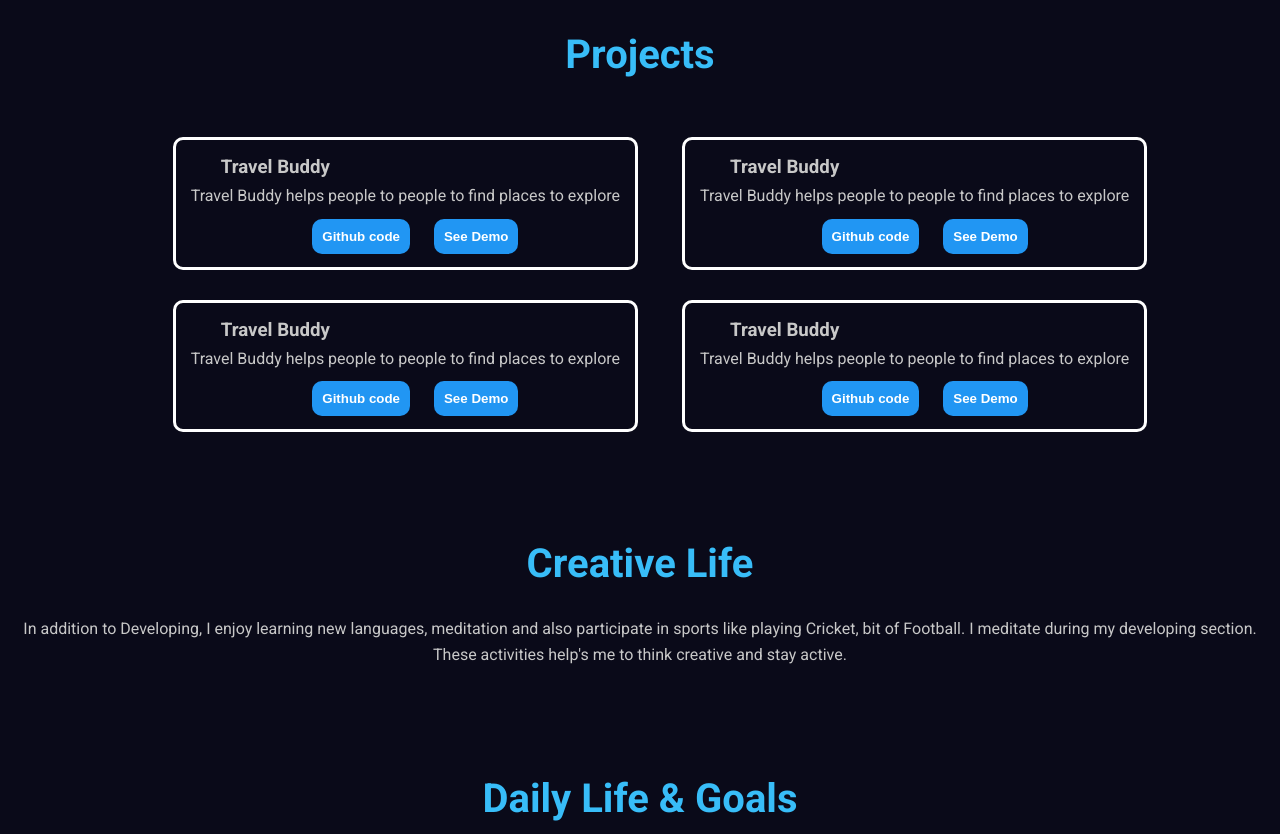
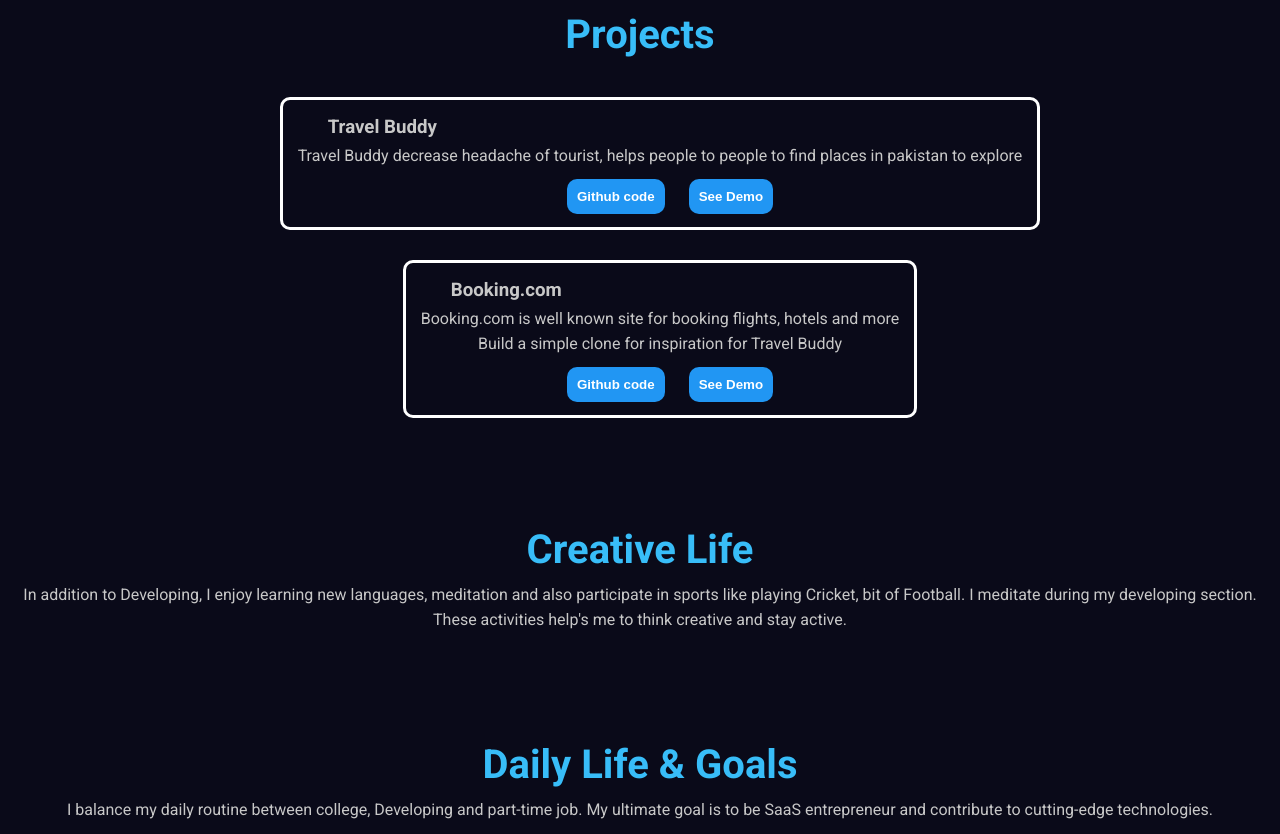
Before and after one commit to AlgoNest/Portfolio, a plain HTML site: page index.html in a window 1280 px wide. Shown: the part 1062-1896 px from the top of the page. Drawn offline with Linux system fonts and the light colour scheme.

Commit message:
Update index.html

```diff
--- a/index.html
+++ b/index.html
@@ -102,7 +102,7 @@
 
     h2 {
       font-size: 2.5rem;
-      margin-bottom: 20px;
+      text-align: center;
       color: var(--accent);
     }
 
@@ -207,27 +207,19 @@
     <h2>Projects</h2>
     <div class='project'>
       <h3>Travel Buddy</h3>
-      <p>Travel Buddy helps people to people to find places to explore</p>
-      <button class='project-button'>Github code</button>
-      <button class='project-button'>See Demo</button>
+      <p>Travel Buddy decrease headache of tourist, helps people to people to find places in pakistan to explore</p>
+      <a href='https://github.com/algonest/Travel-buddy'><button class='project-button'>Github code</button></a>
+      <a href='https://algonest.github.io/Travel-buddy/'><button class='project-button'>See Demo</button></a>
     </div>
     <div class='project'>
-      <h3>Travel Buddy</h3>
-      <p>Travel Buddy helps people to people to find places to explore</p>
-      <button class='project-button'>Github code</button>
-      <button class='project-button'>See Demo</button>
-    </div>
-    <div class='project'>
-      <h3>Travel Buddy</h3>
-      <p>Travel Buddy helps people to people to find places to explore</p>
-      <button class='project-button'>Github code</button>
-      <button class='project-button'>See Demo</button>
-    </div>
-    <div class='project'>
-      <h3>Travel Buddy</h3>
-      <p>Travel Buddy helps people to people to find places to explore</p>
-      <button class='project-button'>Github code</button>
-      <button class='project-button'>See Demo</button>
+      <h3>Booking.com</h3>
+      <p>Booking.com is well known site for booking flights, hotels and more</p>
+      <p>Build a simple clone for inspiration for Travel Buddy</p>
+      <a href='https://github.com/AlgoNest/Mini-Projects/blob/main/booking.com/main.html' target='_blank'>
+        <button class='project-button'>Github code</button></a>
+      <a href='https://algonest.github.io/Mini-Projects/booking.com/main.html'>
+        <button class='project-button'>See Demo</button>
+      </a>
     </div>
   </section>
 
```
